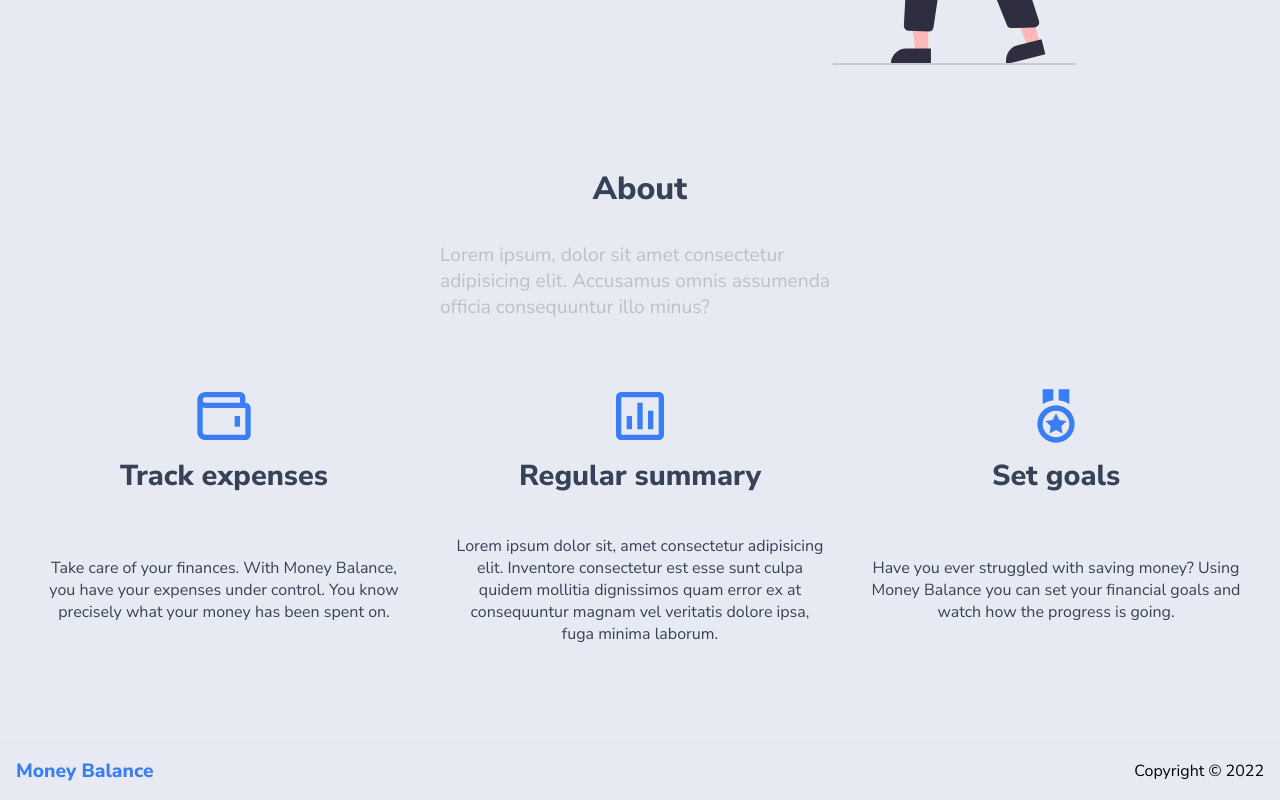
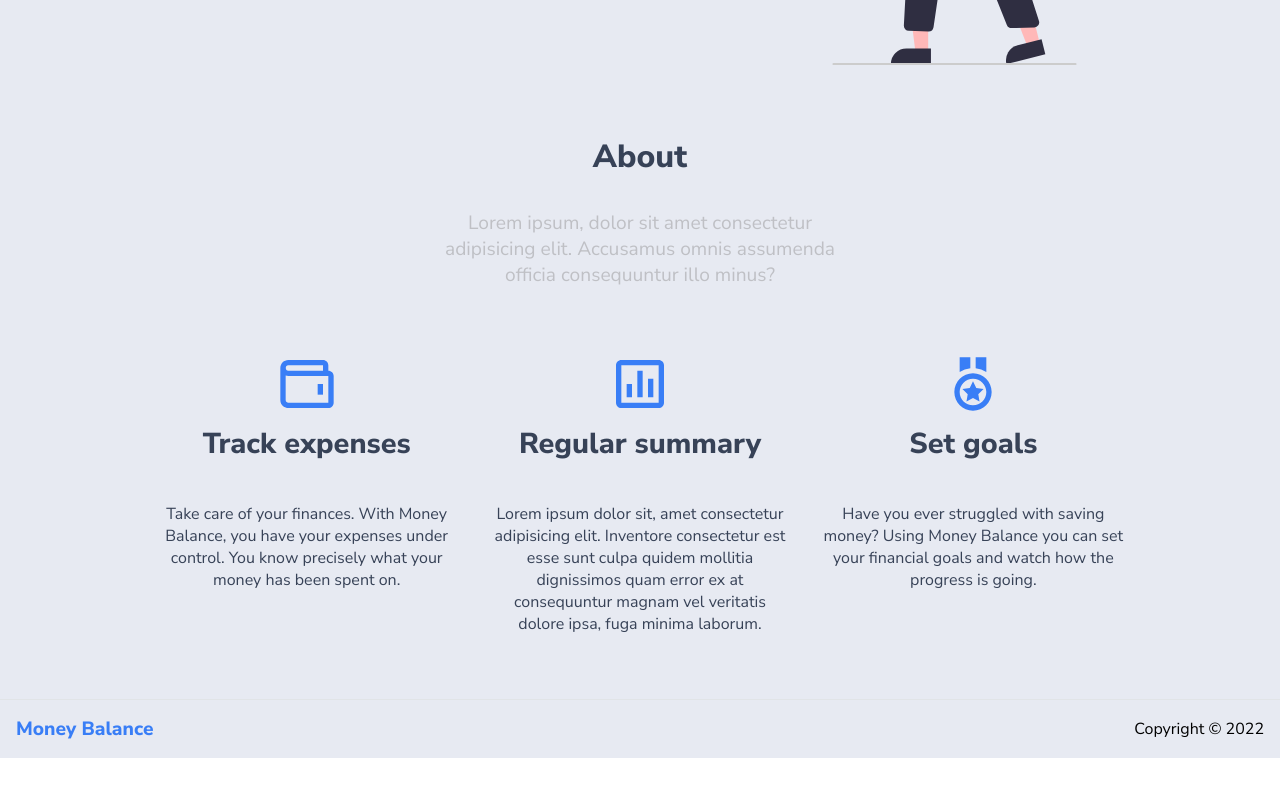
Before and after one commit to wojtek99955/money-balance, a React (Vite) app in the folder client/: page / in a window 1280 px wide. Shown: the part 965-1765 px from the top of the page. After the commit the page ends 1723 px from the top, so only its background shows below. Built offline with nearby package versions, Linux system fonts and the light colour scheme.

Commit message:
update style

```diff
--- a/client/src/components/StartPage/About/AboutStyle.ts
+++ b/client/src/components/StartPage/About/AboutStyle.ts
@@ -5,7 +5,12 @@ import { BiMedal } from "react-icons/bi";
 import { device } from "../../../assets/devices.js";
 
 export const Container = styled.div`
-  margin: 2rem 1rem;
+  max-width: 1000px;
+  display: flex;
+  flex-direction: column;
+  align-items: center;
+  justify-content: center;
+  margin: auto;
   h2 {
     color: ${({ theme }) => theme.colors.title};
     font-size: 2rem;
@@ -14,9 +19,12 @@ export const Container = styled.div`
   p {
     color: ${({ theme }) => theme.colors.grey};
     font-size: 1.2rem;
-    margin: auto;
-    max-width: 25rem;
     padding-top: 2rem;
+
+    &:first-of-type {
+      max-width: 25rem;
+      text-align: center;
+    }
   }
 `;
 
```
